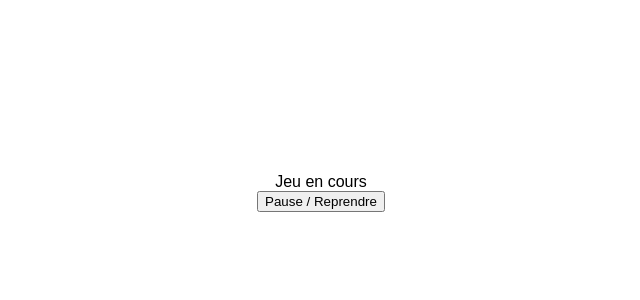
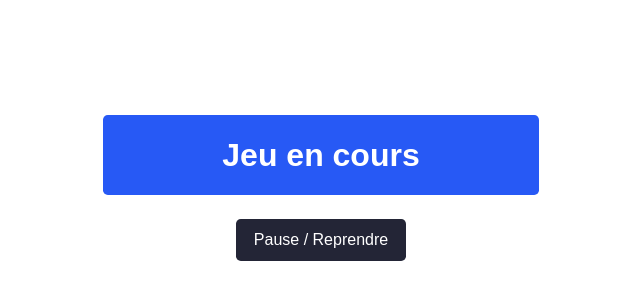
Before and after one commit to thomaslevaou/redux, a React (Create React App) app in the folder tennis-score/: page / in a window 1280 px wide. Shown: the part 208-508 px from the top of the page, without its empty margins (319-959 px from the left). Built offline with nearby package versions, Linux system fonts and the light colour scheme.

Commit message:
adding css

```diff
--- a/tennis-score/src/Display.js
+++ b/tennis-score/src/Display.js
@@ -4,5 +4,5 @@ import { useSelector } from "react-redux";
 export function Display() {
   const gameIsPlaying = useSelector((state) => state.playing);
 
-  return <p>{ gameIsPlaying ? "Jeu en cours": "C'est la pause"}</p>;
+  return <p class="display">{ gameIsPlaying ? "Jeu en cours": "C'est la pause"}</p>;
 }
--- a/tennis-score/src/PlayPauseButton.js
+++ b/tennis-score/src/PlayPauseButton.js
@@ -9,6 +9,7 @@ export function PlayPauseButton() {
       onClick={() => {
         dispatch(playPause())
       }}
+      class="button"
     >
       Pause / Reprendre
     </button>
```
Also changed, not shown: 1 other file (tests, documents, lock files or other folders).
